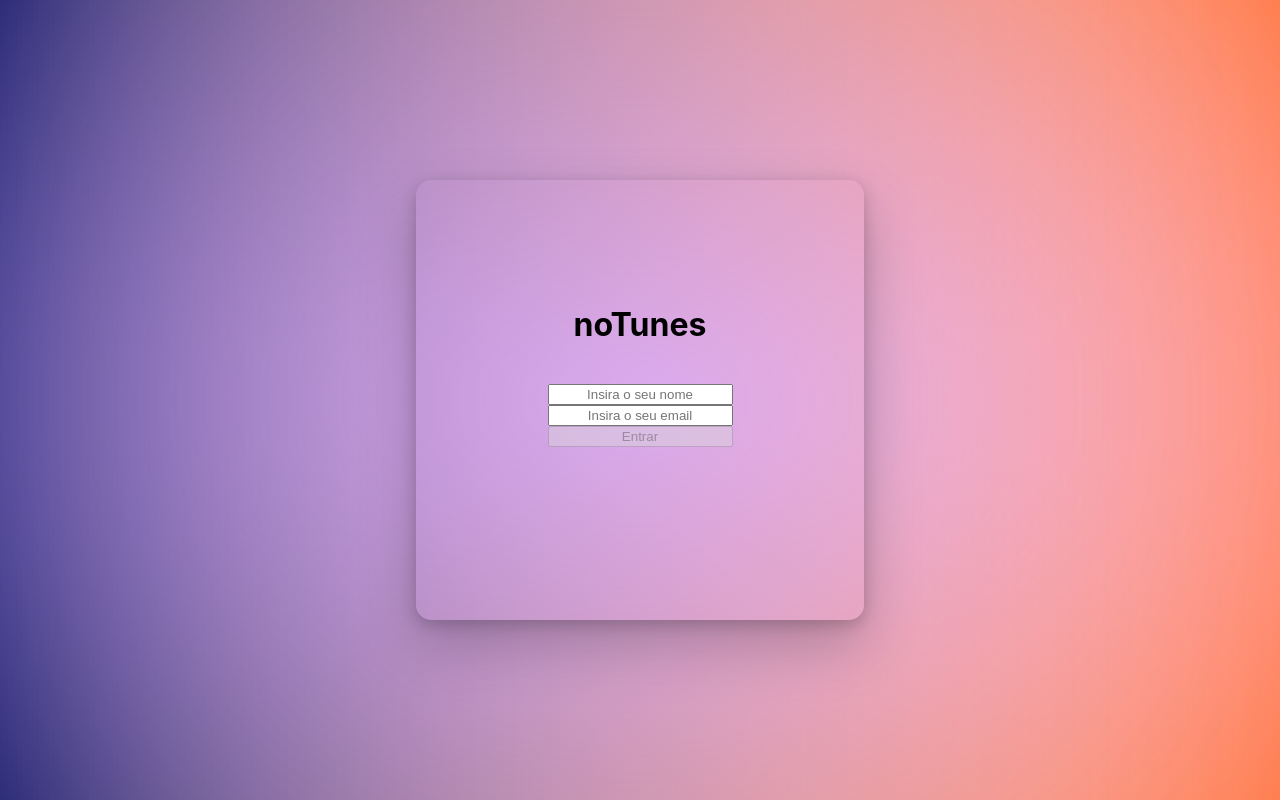
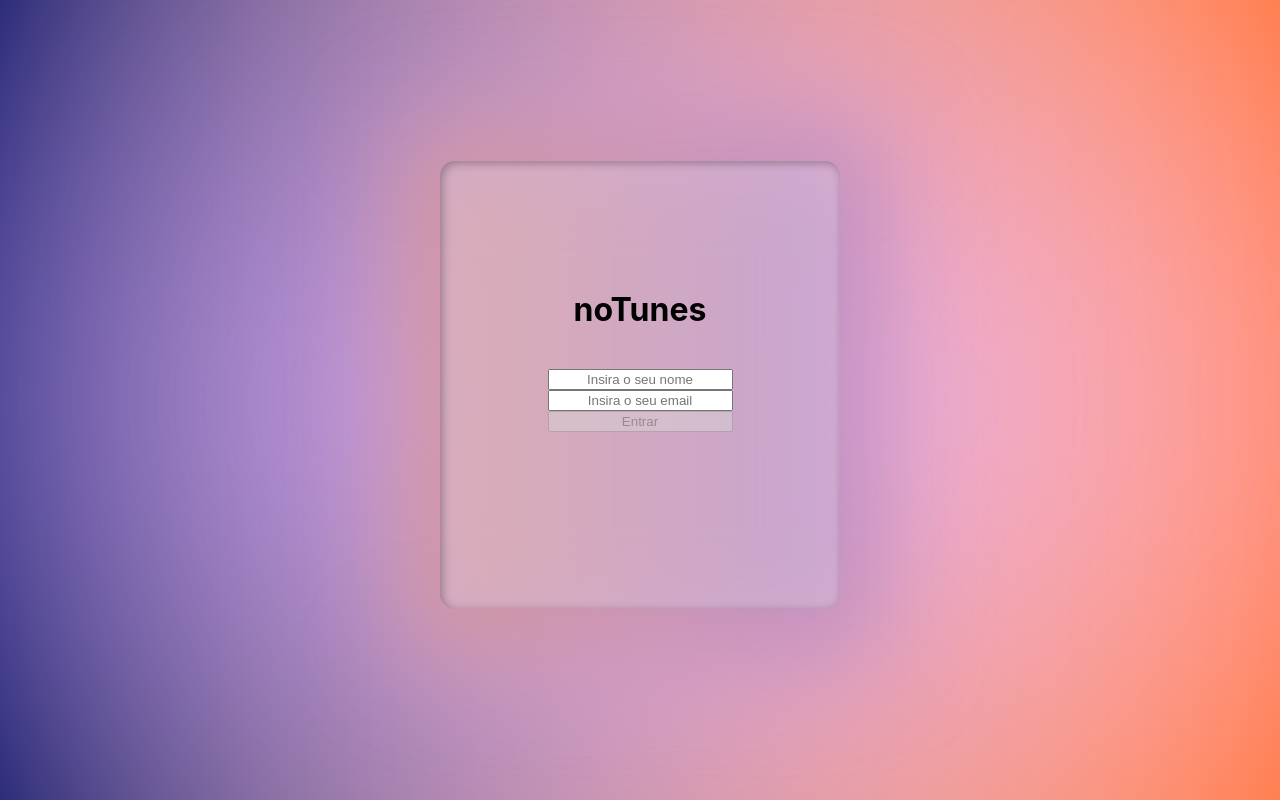
Before and after one commit to amandarosr/trybe-tunes, a React (Create React App) app: page /#/ in a window 1280 px wide. Built offline with nearby package versions, Linux system fonts and the light colour scheme.

Commit message:
glow effect adicionado atrás do container do login

```diff
--- a/src/App.js
+++ b/src/App.js
@@ -11,7 +11,7 @@ import NotFound from './pages/NotFound';
 class App extends React.Component {
   render() {
     return (
-      <div className='fullpage'>
+      <div className="fullpage">
         <Switch>
           <Route exact path="/" component={ Login } />
           <Route path="/search" component={ Search } />
--- a/src/index.css
+++ b/src/index.css
@@ -5,8 +5,8 @@ body {
     sans-serif;
   -webkit-font-smoothing: antialiased;
   -moz-osx-font-smoothing: grayscale;
-  background: radial-gradient(rgb(175, 131, 229), transparent),
-    linear-gradient(90deg, rgb(45, 45, 120), transparent),
+  background: radial-gradient(#af83e5, transparent),
+    linear-gradient(90deg, #2d2d78, transparent),
     linear-gradient(-90deg, coral, transparent);
 
   background-blend-mode: screen;
--- a/src/pages/Login.jsx
+++ b/src/pages/Login.jsx
@@ -41,7 +41,7 @@ class Login extends Component {
     const num = 3;
     return (
       <div className="page-login">
-        <main>
+        <div className="page-main">
           <h1 className="login-title">noTunes</h1>
           <form onSubmit={(e) => e.preventDefault()}>
             <input
@@ -71,7 +71,7 @@ class Login extends Component {
             {loading ? <Loading /> : <span />}
           </form>
           {redirect ? <Redirect to="/search" /> : null}
-        </main>
+        </div>
       </div>
     );
   }
--- a/src/style/Login.css
+++ b/src/style/Login.css
@@ -11,19 +11,6 @@ input {
   /* border-radius: 20px; */
 }
 
-.page-login main {
-    /* backdrop-filter: blur(10px); */
-    /* background-color: red; */
-    box-shadow: 0 25.6px 57.6px 0 rgb(0 0 0 / 22%), 0 4.8px 14.4px 0 rgb(0 0 0 / 18%);
-    border-radius: 15px;
-    display: flex;
-    flex-direction: column;
-    align-items: center;
-    justify-content: center;
-    height: 55%;
-    width: min(28rem, 70%);
-}
-
 .login-title {
   margin-bottom: 40px;
 }
@@ -33,3 +20,48 @@ input {
   flex-direction: column;
   margin-bottom: 70px;
 }
+
+.page-main {
+  background-color: rgb(230, 230, 250, 0.25);
+  box-shadow: inset 2px 2px 10px rgba(0, 0, 0, 0.3);
+  border-radius: 15px;
+  display: flex;
+  flex-direction: column;
+  align-items: center;
+  justify-content: center;
+  height: min(60%, 28rem);
+  width: min(25rem, 70%);
+  margin-bottom: 30px;
+  position: relative;
+}
+
+.page-main:after {
+  position: absolute;
+  content: "";
+  top: 30px;
+  left: 0;
+  right: 0;
+  z-index: -1;
+  height: 90%;
+  width: 90%;
+  margin: 0 auto;
+  filter: blur(40px);
+  transform: scale(1.3);
+  background: linear-gradient(90deg, rgb(229, 158, 132), #ac87da);
+  background-size: 200% 200%;
+  animation: animateGlow 7s ease infinite;
+}
+
+@keyframes animateGlow {
+  0% {
+    background-position: 0% 50%;
+  }
+
+  50% {
+    background-position: 100% 50%;
+  }
+
+  100% {
+    background-position: 0% 50%;
+  }
+}
```
Lines whose indentation alone changed are shown as unchanged.
